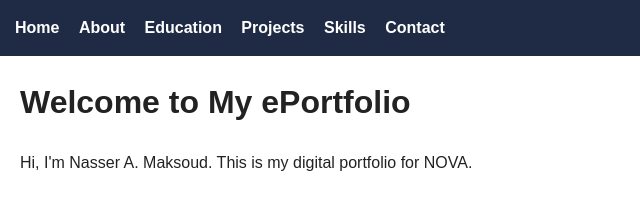
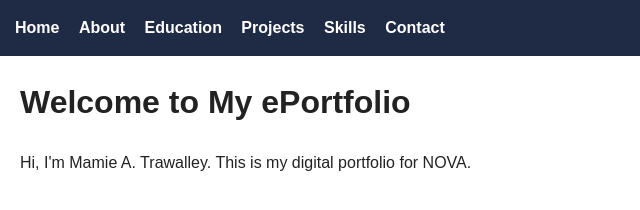
Before and after one commit to Mamie78/Mamie78.github.io, a plain HTML site: page index.html in a window 1280 px wide. Shown: the full height of the page, 0-640 px from the left. Drawn offline with Linux system fonts and the light colour scheme.

Commit message:
index.html

```diff
--- a/index.html
+++ b/index.html
@@ -16,7 +16,7 @@
   </nav>
 
   <h1>Welcome to My ePortfolio</h1>
-  <p>Hi, I'm Nasser A. Maksoud. This is my digital portfolio for NOVA.</p>
+  <p>Hi, I'm Mamie A. Trawalley. This is my digital portfolio for NOVA.</p>
 
 </body>
 </html>
```
